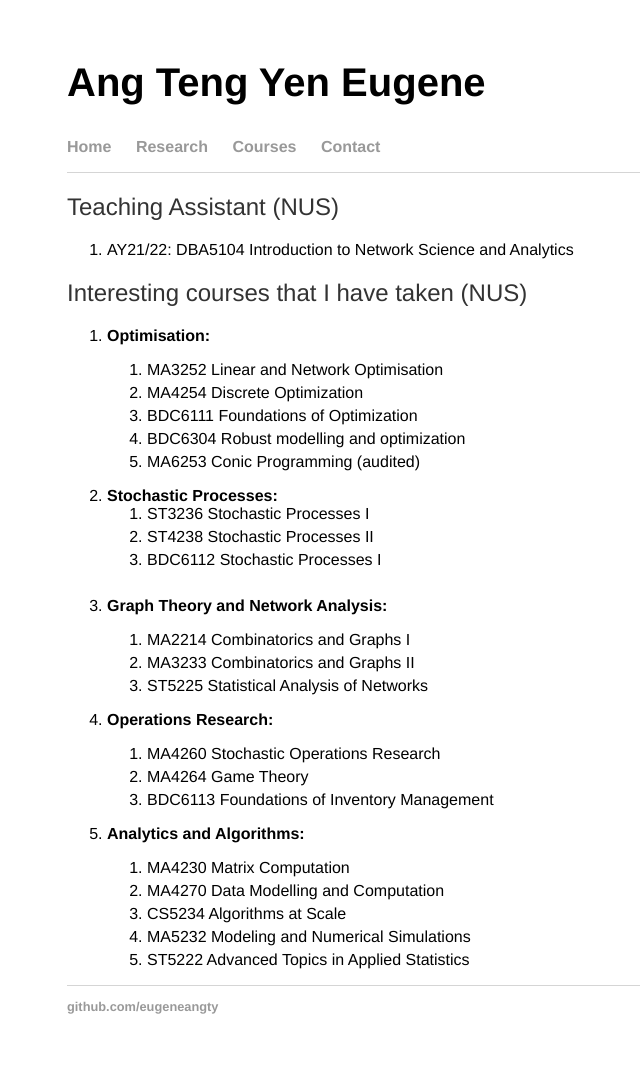
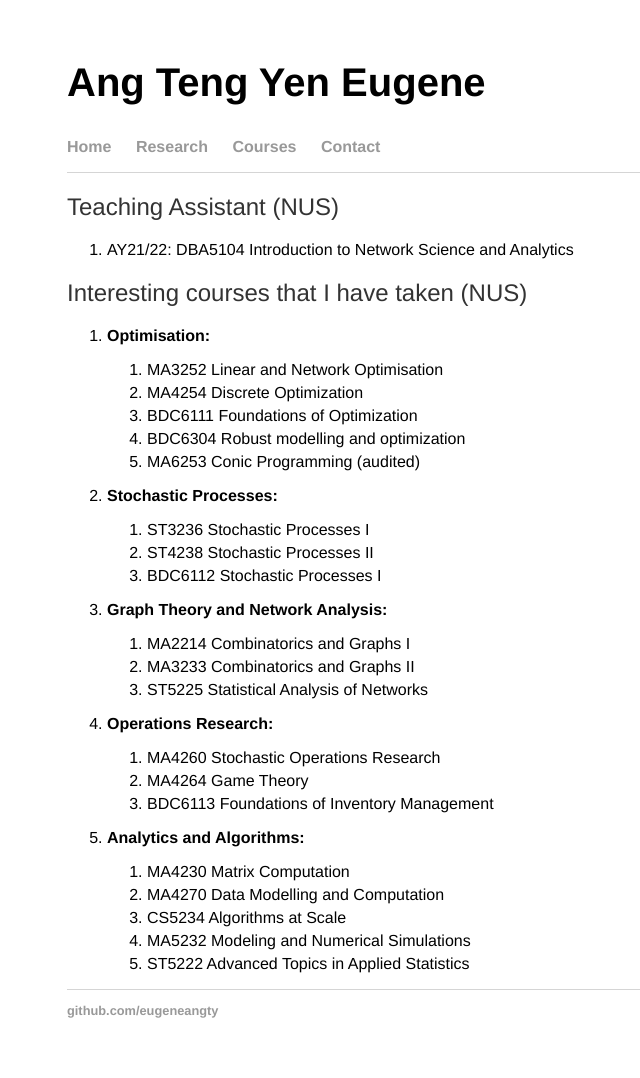
Before and after one commit to eugeneangty/eugeneangty.github.io, a Jekyll site: the page built from courses/index.html, in a window 1280 px wide. Shown: the whole page, without its empty margins (61-701 px from the left). Built offline with Jekyll 4.4.1, drawn with Linux system fonts in a browser that asks for light colours.

Commit message:
Update index.html

```diff
--- a/courses/index.html
+++ b/courses/index.html
@@ -24,13 +24,13 @@ title: Ang Teng Yen Eugene
 		</ol>
 		<p></p>
 	  <li><b>Stochastic Processes:</b>
-		<br />
+		<p></p>
 		<ol>
 		<li> ST3236 Stochastic Processes I </li>
 		<li> ST4238 Stochastic Processes II </li>
 		<li> BDC6112 Stochastic Processes I </li>
 		</ol>
-		<br />
+		<p></p>
 	  <li><b>Graph Theory and Network Analysis: </b>
 		<p></p>
 		<ol>
```
